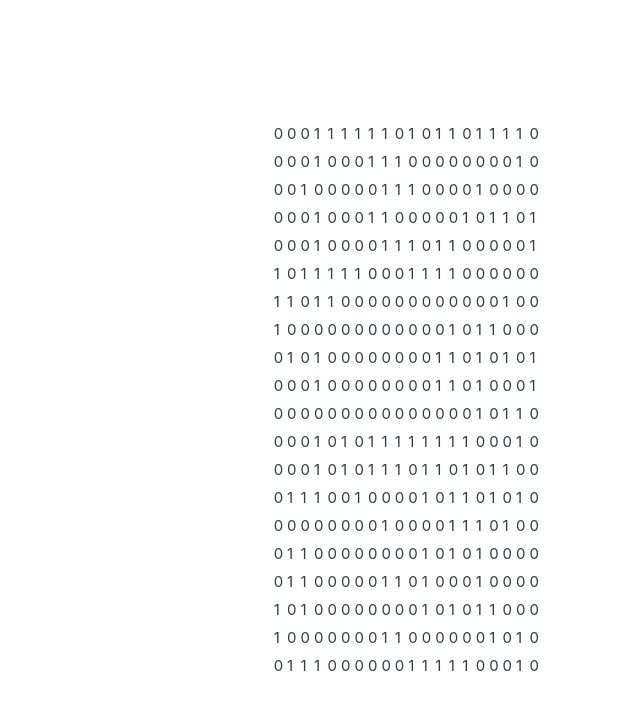
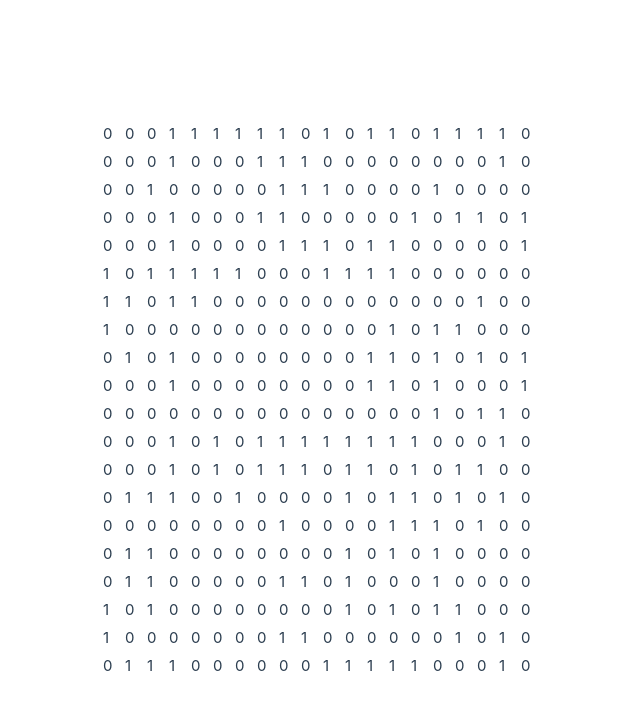
Before and after one commit to mudphone/vue-conways-game-of-life, a Vue app: page / in a window 1280 px wide. Shown: the top 710 px of the page, without its empty margins (98-738 px from the left). Built offline with nearby package versions, Linux system fonts and the light colour scheme.

Commit message:
Add cell component

```diff
--- a/src/App.vue
+++ b/src/App.vue
@@ -1,5 +1,6 @@
 <script setup>
   import { ref } from 'vue'
+  import GameCell from './components/GameCell.vue'
   import * as _ from 'lodash'
 
   const D = 0 // dead
@@ -97,10 +98,11 @@
       v-for="rowIdx in _.range(ROWS)"
       :key="rowIdx"
       >
-      <td
+      <game-cell
         v-for="colIdx in _.range(COLS)"
         :key="colIdx"
-        >{{ gameState[rowIdx][colIdx] }}</td>
+        :cell-state="gameState[rowIdx][colIdx]"
+        ></game-cell>
     </tr>
   </table>
 </template>
--- /dev/null
+++ b/src/components/GameCell.vue
@@ -0,0 +1,24 @@
+<script setup>
+  const props = defineProps({
+    cellState: Number
+  })
+</script>
+
+<template>
+  <td
+    class="cell"
+    :class="{ 'alive': cellState === 1 }"
+    >
+    {{ cellState }}
+  </td>
+</template>
+
+<style scoped>
+  .alive {
+    background-color: white;
+  }
+  .cell {
+    width: 20px;
+    height: 20px;
+  }
+</style>
```
